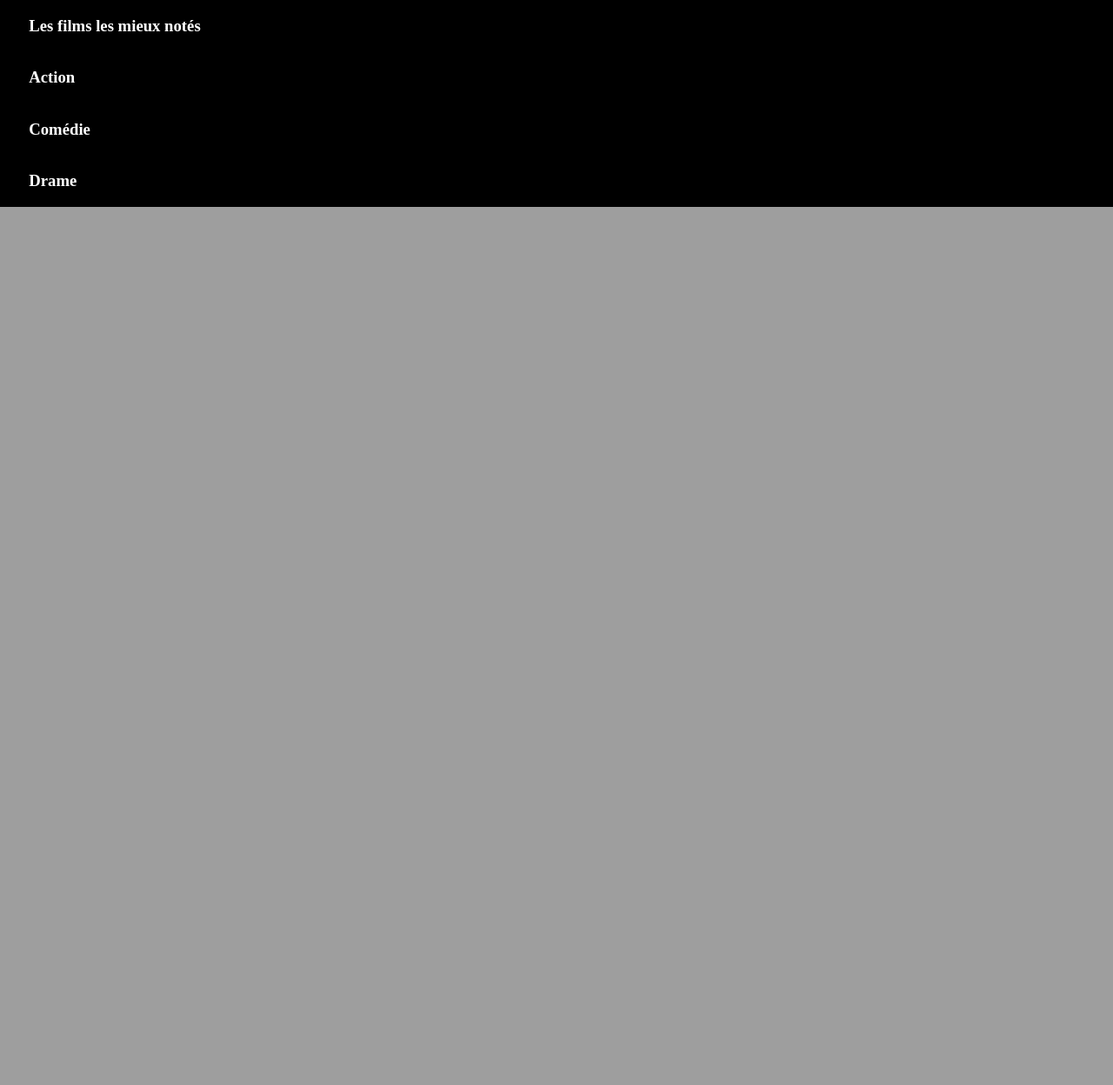
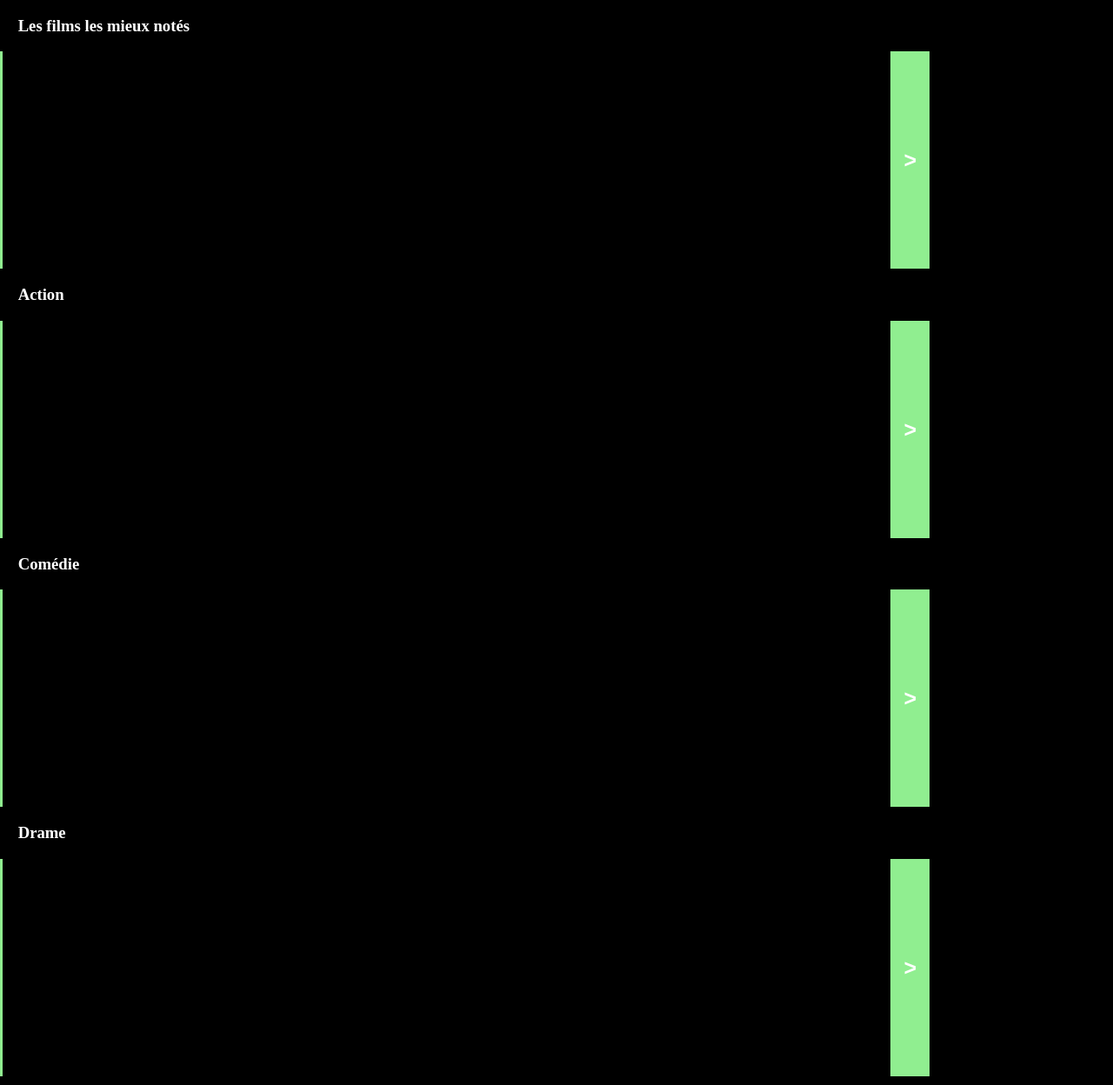
Before and after one commit to davymariko/oc-just-stream-it, a Flask app: page / in a window 1280 px wide. Shown: the part 808-2056 px from the top of the page at 87% size. Before the commit the page ends 1046 px from the top, so only its background shows below. Run offline with Flask 2, Linux system fonts and the light colour scheme.

Commit message:
changements sur la vue du carousel

```diff
--- a/static/css/styles.css
+++ b/static/css/styles.css
@@ -71,29 +71,67 @@ html {
   transform: scale(1.2);
 }
 
+.category {
+  justify-content: center;
+  align-items: center;
+}
 .category h3 {
   color: white;
-  padding-left: 2%;
+  padding-left: 1%;
 }
 
-.wraper {
-  display: grid;
-  width: 100%;
+.wrapper {
+  height: 250px;
+  width: 80%;
   position: relative;
-  grid-template-columns: repeat(4, auto);
 }
-.wraper .item {
-  transition: 250ms all;
+.wrapper .switchLeft,
+.wrapper .switchRight {
+  color: white;
+  font-weight: bold;
+  height: 100%;
+  width: 45px;
+  line-height: 250px;
+  font-size: 25px;
+  text-align: center;
+  background-color: lightgreen;
+  font-family: sans-serif;
+  top: 0;
+  z-index: 3;
 }
-.wraper .item .image {
-  border-radius: 10px;
+.wrapper .switchLeft {
+  position: absolute;
+  left: -50px;
 }
-.wraper .item:hover {
-  transform: scale(1.2);
-  border-radius: 50px;
+.wrapper .switchRight {
+  position: absolute;
+  right: -50px;
 }
-.wraper .item:hover .image:nth-of-type(1) {
-  margin-left: 10px;
+.wrapper .wrapperbox {
+  height: 250px;
+  width: auto;
+  overflow: hidden;
+  white-space: nowrap;
+  display: inline-block;
+  text-align: center;
+  padding-bottom: 10px !important;
+  display: flex;
+  align-items: center;
+}
+.wrapper .wrapperbox img {
+  min-width: 147px;
+  max-width: 147px;
+  height: 200px;
+  background-size: cover;
+  background-color: lightgreen;
+  margin: 5px 10px;
+  cursor: pointer;
+  transition: 0.5s ease;
+  z-index: 2;
+}
+.wrapper .wrapperbox img:hover {
+  transform: scale(1.4);
+  z-index: 5;
 }
 
 #test {
--- a/static/js/handle.js
+++ b/static/js/handle.js
@@ -0,0 +1,31 @@
+const sliders = document.querySelector(".wrapperbox");
+var scrollPerClick;
+var ImagePadding = 20;
+
+// Scroll Functionality
+var scrollAmount = 0;
+
+function sliderScrollLeft() {
+  sliders.scrollTo({
+    top: 0,
+    left: (scrollAmount -= scrollPerClick),
+    behavior: "smooth",
+  });
+
+  if (scrollAmount < 0) {
+    scrollAmount = 0;
+  }
+
+  console.log("Scroll Amount: ", scrollAmount);
+}
+
+function sliderScrollRight() {
+  if (scrollAmount <= sliders.scrollWidth - sliders.clientWidth) {
+    sliders.scrollTo({
+      top: 0,
+      left: (scrollAmount += scrollPerClick),
+      behavior: "smooth",
+    });
+  }
+  console.log("Scroll Amount: ", scrollAmount);
+}
--- a/static/sass/styles.scss
+++ b/static/sass/styles.scss
@@ -75,33 +75,70 @@ html {
 }
 
 .category {
+  justify-content: center;
+  align-items: center;
 
   h3 {
     color: white;
-    padding-left: 2%;
+    padding-left: 1%;
   }
 }
 
-.wraper {
-  display: grid;
-  width: 100%;
+.wrapper {
+  height: 250px;
+  width: 80%;
   position: relative;
-  grid-template-columns: repeat(4, auto);
 
-  .item {
-    transition: $duration all;
+  .switchLeft,
+  .switchRight {
+    color: white;
+    font-weight: bold;
+    height: 100%;
+    width: 45px;
+    line-height: 250px;
+    font-size: 25px;
+    text-align: center;
+    background-color: lightgreen;
+    font-family: sans-serif;
+    top: 0;
+    z-index: 3;
+  }
 
-    .image {
-      border-radius: 10px;
-    }
+  .switchLeft {
+    position: absolute;
+    left: -50px;
+  }
 
-    &:hover {
-      transform: scale(1.2);
-      border-radius: 50px;
-      .image {
-        &:nth-of-type(1){
-          margin-left: 10px;
-        }
+  .switchRight {
+    position: absolute;
+    right: -50px;
+  }
+
+  .wrapperbox {
+    height: 250px;
+    width: auto;
+    overflow: hidden;
+    white-space: nowrap;
+    display: inline-block;
+    text-align: center;
+    padding-bottom: 10px !important;
+    display: flex;
+    align-items: center;
+
+    img {
+      min-width: 147px;
+      max-width: 147px;
+      height: 200px;
+      background-size: cover;
+      background-color: lightgreen;
+      margin: 5px 10px;
+      cursor: pointer;
+      transition: 0.5s ease;
+      z-index: 2;
+
+      &:hover {
+        transform: scale(1.4);
+        z-index: 5;
       }
     }
   }
--- a/templates/index.html
+++ b/templates/index.html
@@ -7,7 +7,6 @@
     <link rel="stylesheet" type="text/css" href="{{ url_for('static', filename='css/styles.css')}}">
 	<link rel="stylesheet" type="text/css" href="../static/css/styles.css">
 	<script src="../static/js/fetch.js"></script>
-	<script src="../static/js/handle.js"></script>
 </head>
 <body>
 	<div class="top-bar">
@@ -27,29 +26,49 @@
 
 	<div class="category">
 		<h3>Les films les mieux notés</h3>
-		<div class="wraper" id="highrate">
+		<div class="wrapper">
+			<div class="wrapperbox" id="highrate">
 
+			</div>
+
+			<a class="switchLeft sliderButton" onclick="sliderScrollLeft()"><</a>
+			<a class="switchRight sliderButton" onclick="sliderScrollRight()">></a>
 		</div>
 	</div>
 
 	<div class="category">
 		<h3>Action</h3>
-		<div class="wraper" id="action">
+		<div class="wrapper">
+			<div class="wrapperbox" id="action">
 
+			</div>
+
+			<a class="switchLeft sliderButton" onclick="sliderScrollLeft()"><</a>
+			<a class="switchRight sliderButton" onclick="sliderScrollRight()">></a>
 		</div>
 	</div>
 
 	<div class="category">
 		<h3>Comédie</h3>
-		<div class="wraper" id="comedy">
+		<div class="wrapper">
+			<div class="wrapperbox" id="comedy">
 
+			</div>
+
+			<a class="switchLeft sliderButton" onclick="sliderScrollLeft()"><</a>
+			<a class="switchRight sliderButton" onclick="sliderScrollRight()">></a>
 		</div>
 	</div>
 
 	<div class="category">
 		<h3>Drame</h3>
-		<div class="wraper" id="drama">
+		<div class="wrapper">
+			<div class="wrapperbox" id="drama">
 
+			</div>
+
+			<a class="switchLeft sliderButton" onclick="sliderScrollLeft()"><</a>
+			<a class="switchRight sliderButton" onclick="sliderScrollRight()">></a>
 		</div>
 	</div>
 
```
Also changed, not shown: static/js/fetch.js (+38 -1 lines), 1 other file.
